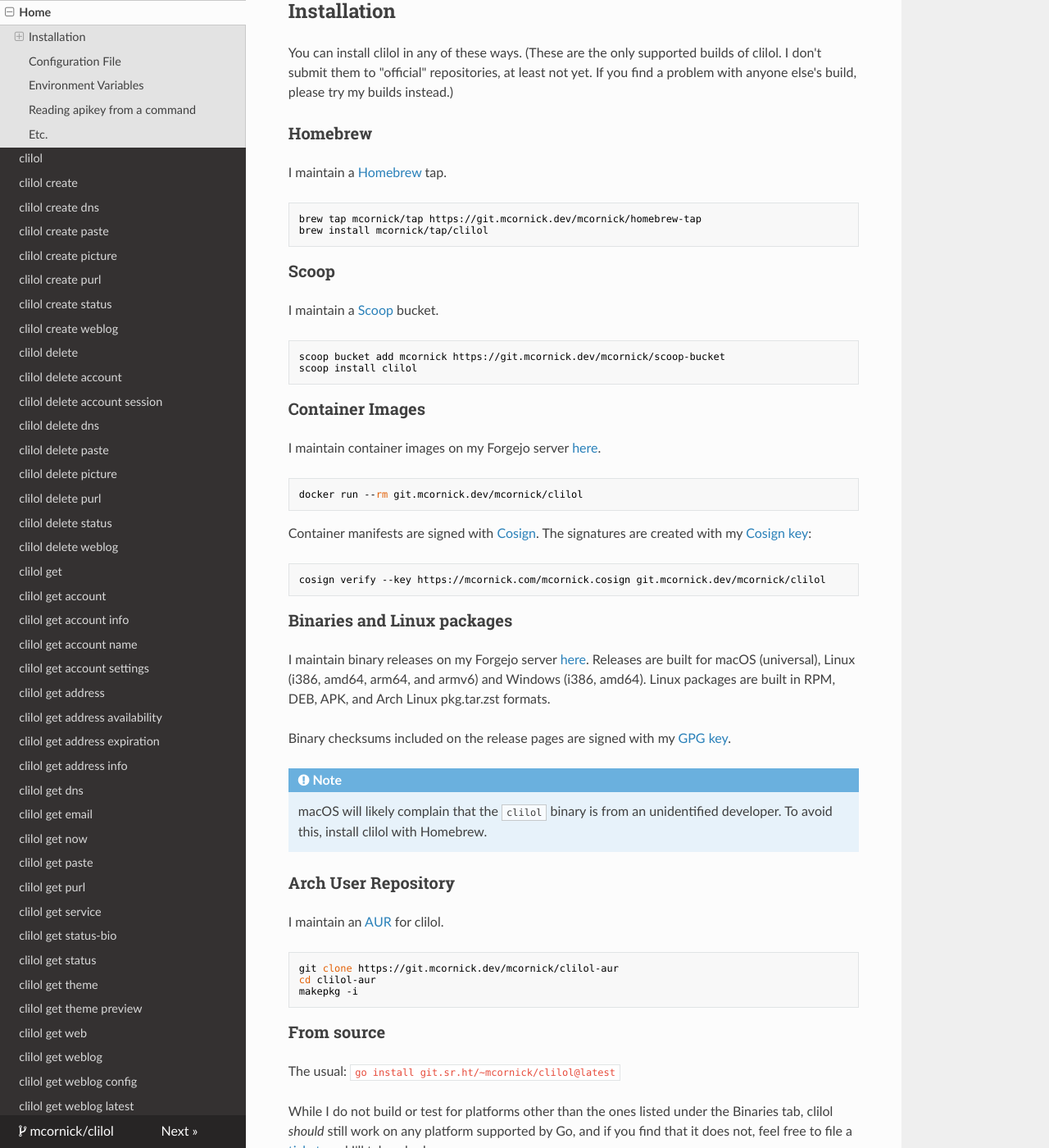
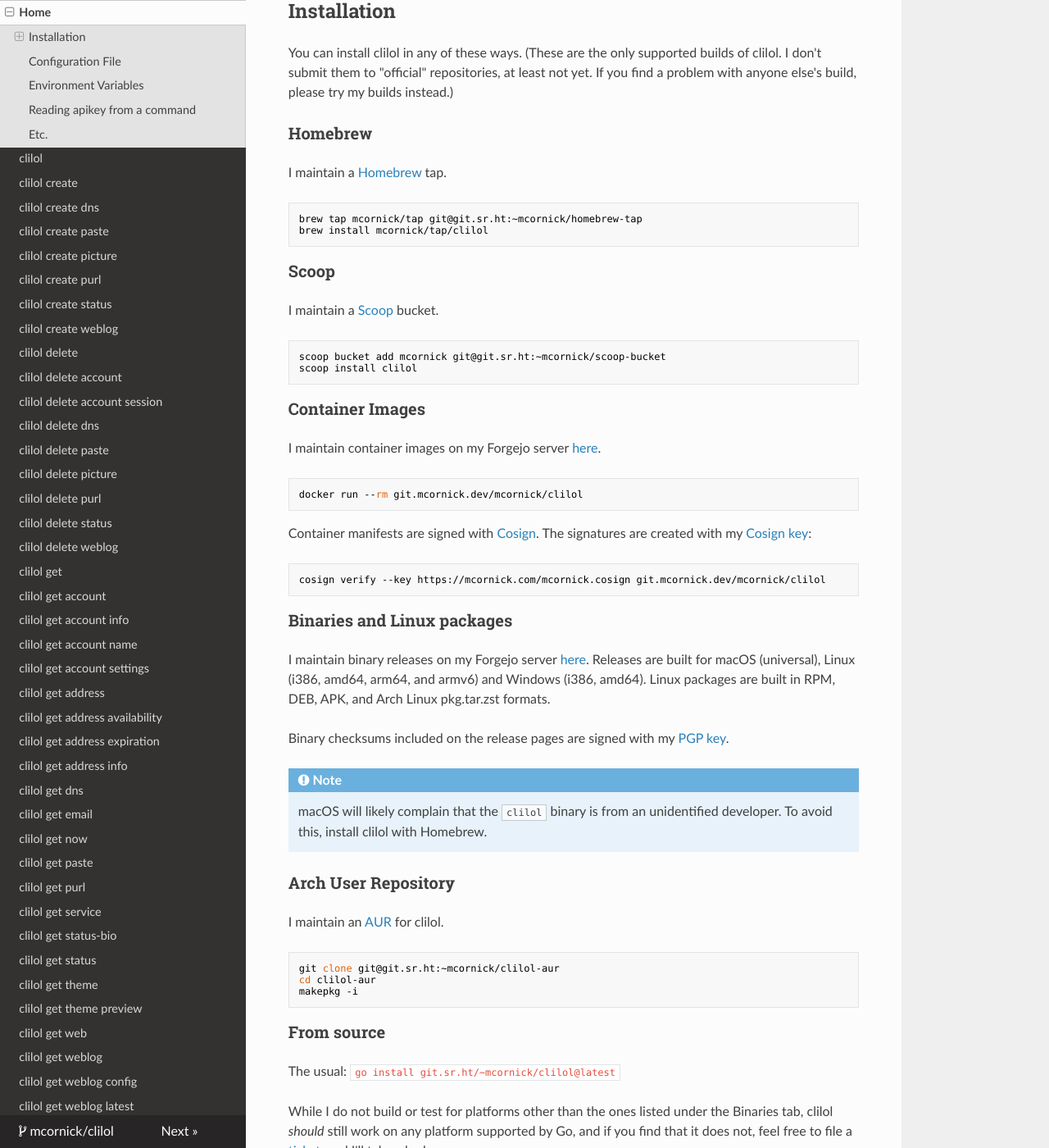
Before and after one commit to mcornick/clilol, an MkDocs documentation site: the page built from docs/index.md, in a window 1280 px wide and 1400 px high, scrolled down 307 px. Shown: the whole window at 82% size. Built offline with MkDocs 1.6.1, drawn with Linux system fonts in a browser that asks for light colours; nearby versions of some CDN libraries.

Commit message:
build: move brews/taps/AUR to sr.ht
Will set up mirrors on forgejo.

Signed-off-by: Mark Cornick <mcornick@mcornick.com>

````diff
--- a/docs/index.md
+++ b/docs/index.md
@@ -16,7 +16,7 @@
 I maintain a [Homebrew](https://brew.sh/) tap.
 
 ```bash
-brew tap mcornick/tap https://git.mcornick.dev/mcornick/homebrew-tap
+brew tap mcornick/tap git@git.sr.ht:~mcornick/homebrew-tap
 brew install mcornick/tap/clilol
 ```
 
@@ -25,7 +25,7 @@
 I maintain a [Scoop](https://scoop.sh/) bucket.
 
 ```powershell
-scoop bucket add mcornick https://git.mcornick.dev/mcornick/scoop-bucket
+scoop bucket add mcornick git@git.sr.ht:~mcornick/scoop-bucket
 scoop install clilol
 ```
 
@@ -47,7 +47,7 @@
 
 I maintain binary releases on my Forgejo server [here](https://git.mcornick.dev/mcornick/clilol/releases). Releases are built for macOS (universal), Linux (i386, amd64, arm64, and armv6) and Windows (i386, amd64). Linux packages are built in RPM, DEB, APK, and Arch Linux pkg.tar.zst formats.
 
-Binary checksums included on the release pages are signed with my [GPG key](https://git.mcornick.dev/mcornick.gpg).
+Binary checksums included on the release pages are signed with my [PGP key](https://meta.sr.ht/~mcornick.pgp).
 
 !!! Note
 
@@ -60,7 +60,7 @@
 I maintain an [AUR](https://wiki.archlinux.org/title/Arch_User_Repository) for clilol.
 
 ```
-git clone https://git.mcornick.dev/mcornick/clilol-aur
+git clone git@git.sr.ht:~mcornick/clilol-aur
 cd clilol-aur
 makepkg -i
 ```
````
Also changed, not shown: .goreleaser.yaml (+4 -4 lines).
